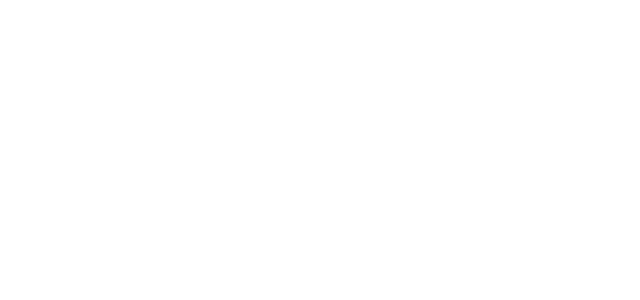
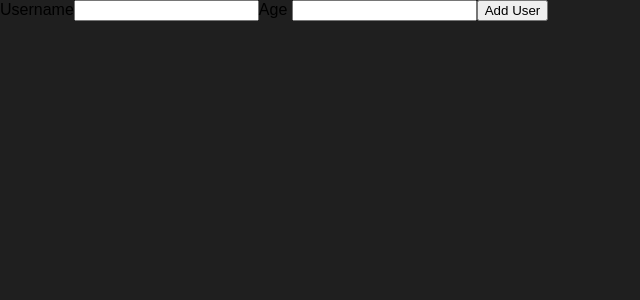
Before and after one commit to pavelFaraday/Udemy-React, a React (Create React App) app in the folder Section-8-project/: page / in a window 1280 px wide. Shown: the top 300 px of the page, without its empty margins (0-640 px from the left). Built offline with nearby package versions, Linux system fonts and the light colour scheme.

Commit message:
89. Adding a "User" Component

```diff
--- a/Section-8-project/src/App.js
+++ b/Section-8-project/src/App.js
@@ -1,12 +1,12 @@
-import React from 'react';
-
+import React from "react";
+import AddUser from "./components/Users/AddUser";
 
 function App() {
-  return (
-    <div>
-
-    </div>
-  );
+	return (
+		<div>
+			<AddUser />
+		</div>
+	);
 }
 
 export default App;
--- /dev/null
+++ b/Section-8-project/src/components/Users/AddUser.js
@@ -0,0 +1,21 @@
+import React from "react";
+
+const AddUser = (props) => {
+	const addUserHandler = (event) => {
+		event.preventDefault();
+	};
+
+	return (
+		<div>
+			<form onSubmit={addUserHandler}>
+				<label htmlFor="username">Username</label>
+				<input id="username" type="text" />
+				<label htmlFor="age">Age </label>
+				<input id="age" type="text" />
+				<button type="submit">Add User</button>
+			</form>
+		</div>
+	);
+};
+
+export default AddUser;
--- a/Section-8-project/src/index.css
+++ b/Section-8-project/src/index.css
@@ -1,11 +1,12 @@
 * {
-  box-sizing: border-box;
+	box-sizing: border-box;
 }
 
 html {
-  font-family: sans-serif;
+	font-family: sans-serif;
+	background: #1f1f1f;
 }
 
 body {
-  margin: 0;
+	margin: 0;
 }
```
